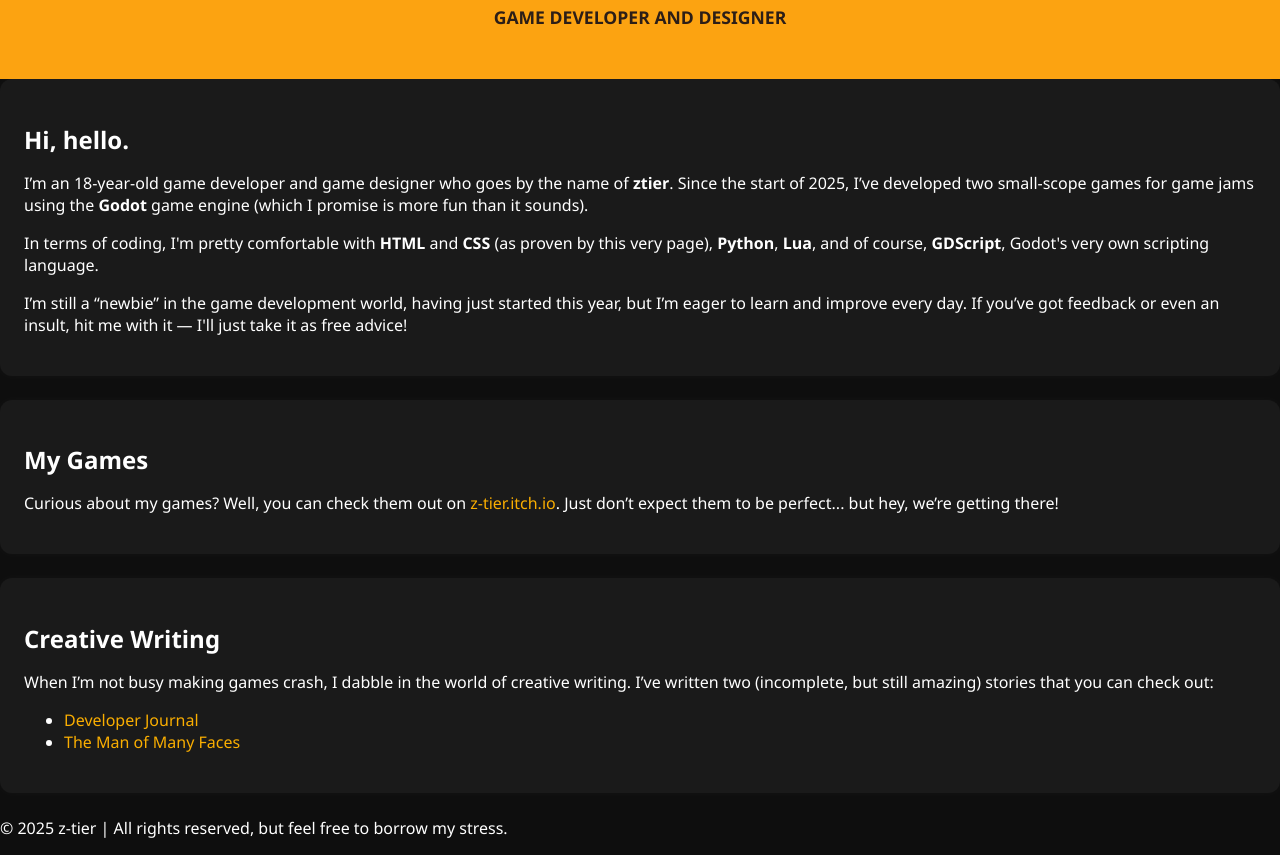
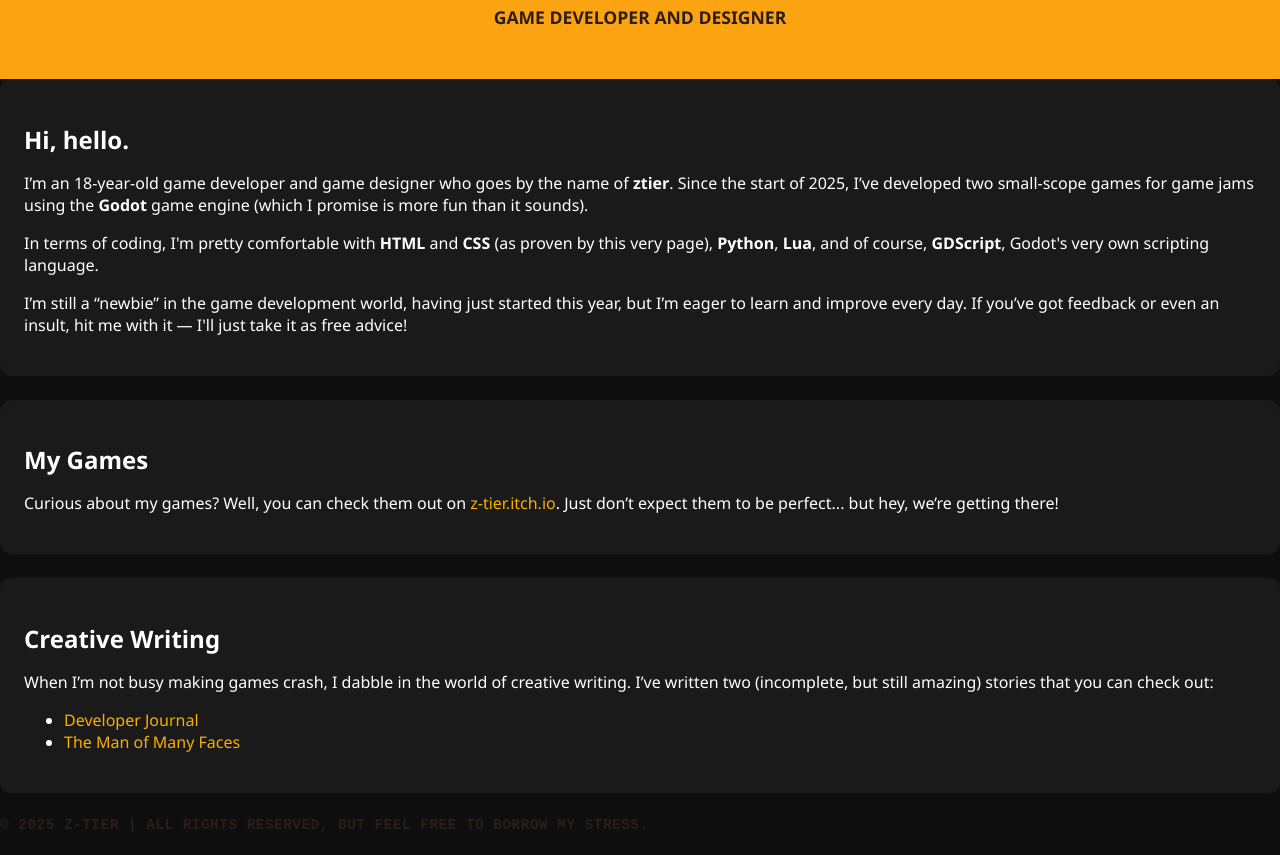
Before and after one commit to z-tier/portfolio, a plain HTML site: page index.html in a window 1280 px wide. Shown: the part 100-955 px from the top of the page. Drawn offline with Linux system fonts and the light colour scheme.

Commit message:
Update style.css

```diff
--- a/style.css
+++ b/style.css
@@ -59,8 +59,8 @@ a:hover {
   text-decoration: underline;
 }
 
-/* === Verse or Footer (Optional) === */
-.verse {
+/* === Footer === */
+footer {
   margin-top: 1rem;
   font-size: 0.9rem;
   color: #2c1e17;
```
